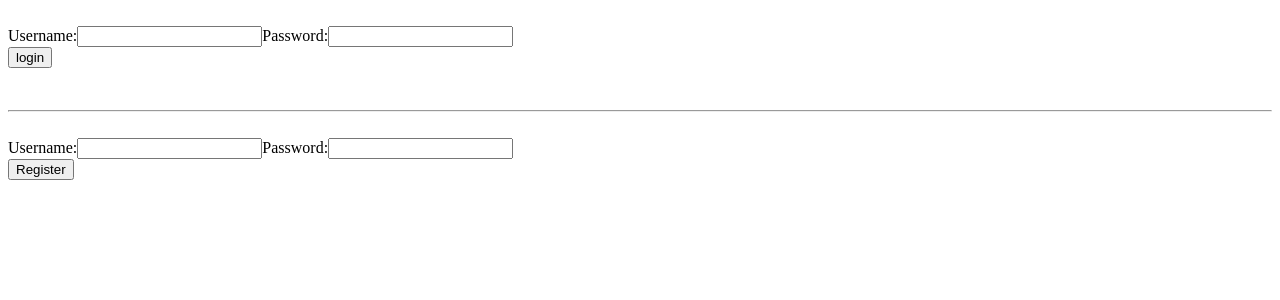
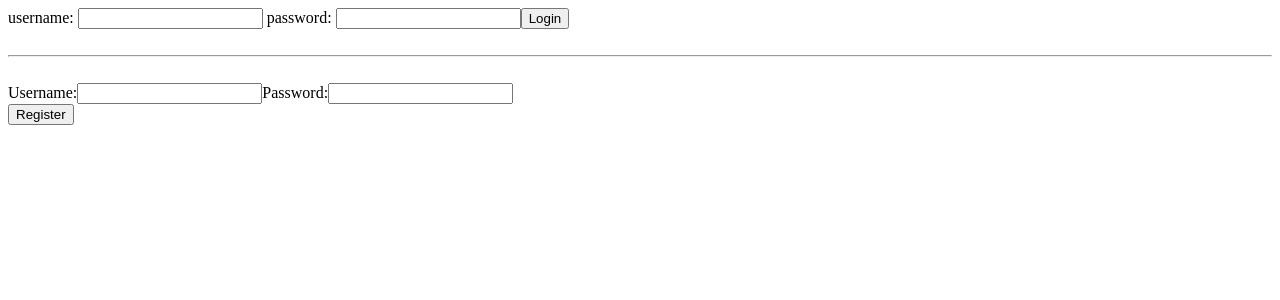
Before and after one commit to peekster225/Conflux-Angular-Frontend, an Angular app: page / in a window 1280 px wide. Shown: the top 300 px of the page. Built offline with nearby package versions, Linux system fonts and the light colour scheme.

Commit message:
working login feature, communicates with backend and retrieves a key if valid username and password

```diff
--- a/src/app/_lib/AuthenticationService.ts
+++ b/src/app/_lib/AuthenticationService.ts
@@ -45,7 +45,7 @@ export class AuthenticationService {
 
         let subject: Subject<RequestResult<any> | boolean> = new Subject();
 
-        this.apiClient.post<any>(`/users/login`, {
+        this.apiClient.post<any>(`/auth/login`, {
 
             username,
             password
--- a/src/app/home/home.component.html
+++ b/src/app/home/home.component.html
@@ -1,16 +1,18 @@
-<br>
-<div id="container loginform">
-    <form>
-        <label for="username">Username:</label>
-        <input type="text" id="username" name="username">
-        <label for="password">Password:</label>
-        <input type="password" id="password" name="password">
-        <div id="lower">
-            <button type="button" (click)="login()">login</button>
-            <p>{{data}}</p>
-        </div>
-    </form>
-</div>
+<form [formGroup]="loginForm" (ngSubmit)="login()">
+
+    <label>
+      username:
+      <input type="text" formControlName="username">
+    </label>
+
+    <label>
+      password:
+      <input type="text" formControlName="password">
+    </label>
+
+    <button type="submit" [disabled]="!loginForm.valid">Login</button>
+
+  </form>
 
 <br>
 <hr>
--- a/src/app/home/home.component.ts
+++ b/src/app/home/home.component.ts
@@ -1,6 +1,7 @@
 import { Component, OnInit } from '@angular/core';
 import { LoginService } from './login.service'
 import { RegisterService } from './register.service';
+import { FormGroup, FormControl } from '@angular/forms';
 
 
 @Component({
@@ -9,14 +10,16 @@ import { RegisterService } from './register.service';
   styleUrls: ['./home.component.scss']
 })
 export class HomeComponent implements OnInit {
-  public loginData: string;
-  public registerData: string;
+
   constructor(private LoginService: LoginService) {}
 
-
+  loginForm= new FormGroup({
+    username: new FormControl(''),
+    password: new FormControl(''),
+  });
 
   public login(): void {
-
+    this.LoginService.login(this.loginForm["value"]["username"], this.loginForm["value"]["password"]);
   }
 
   public register(): void {
--- a/src/app/home/home.module.ts
+++ b/src/app/home/home.module.ts
@@ -2,6 +2,8 @@ import { NgModule }      from '@angular/core';
 import { RouterModule }  from '@angular/router';
 import { HomeComponent } from './home.component';
 import { LoginService } from './login.service';
+import { FormsModule, ReactiveFormsModule } from '@angular/forms';
+
 @NgModule({
 
     declarations: [
@@ -17,7 +19,9 @@ import { LoginService } from './login.service';
                 pathMatch: 'full'
 
             }
-        ])
+        ]),
+        FormsModule,
+        ReactiveFormsModule
 
     ],
 
--- a/src/app/home/login.service.ts
+++ b/src/app/home/login.service.ts
@@ -6,7 +6,8 @@ export class LoginService {
 
     public token: string;
     public login(username: string, password: string): void {
-
-        this.token = this.AuthenticationService.login(username, password);
+        this.AuthenticationService.login(username, password).subscribe(result => {
+            console.log(result);
+        });
     }
 }
```
